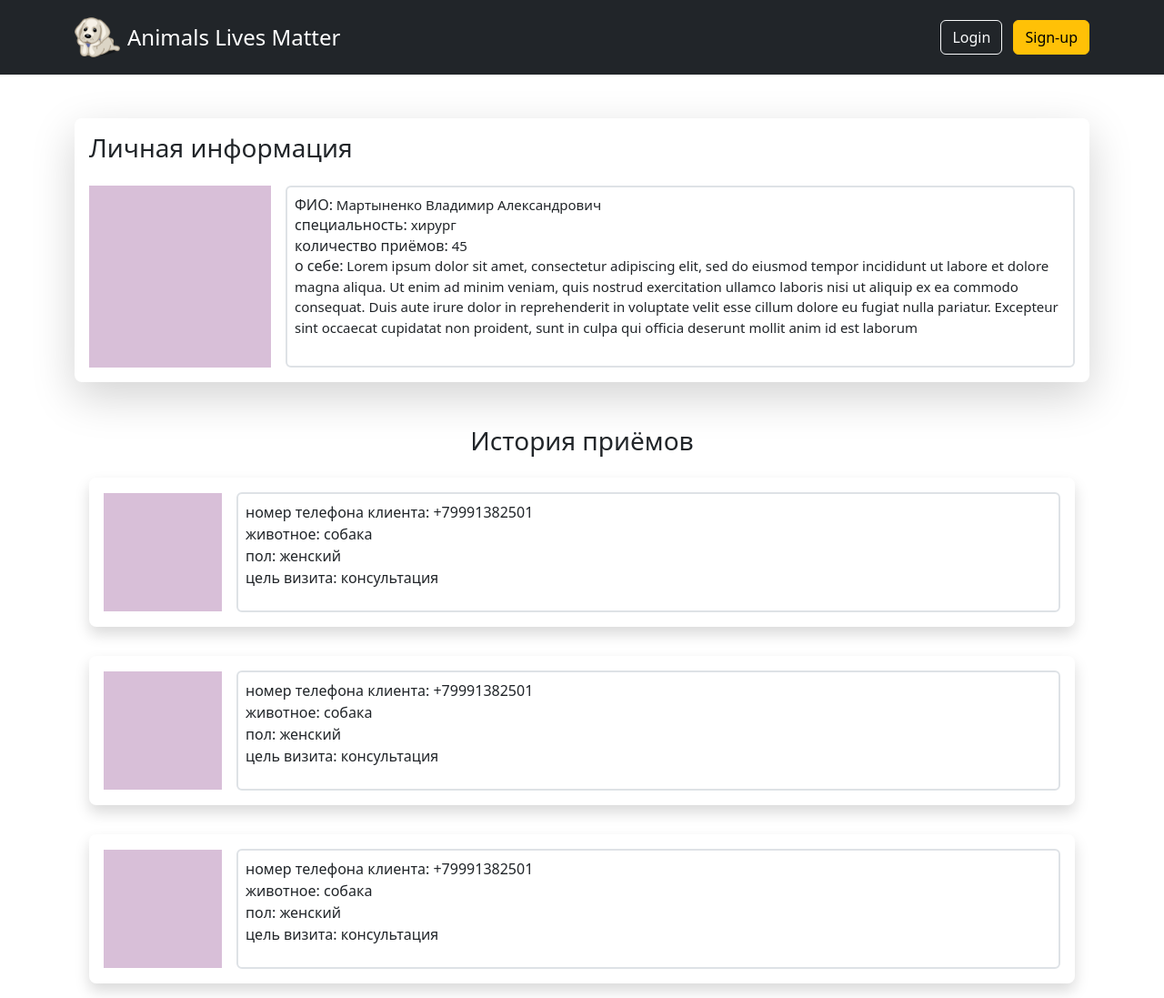
After one commit to Vladimir226/animals_lives_matter, a Flask app: page / in a window 1280 px wide. The commit adds this page. Shown: the whole page at 91% size. Run offline with Flask 2, Linux system fonts and the light colour scheme.

Commit message:
create first maket

```diff
--- /dev/null
+++ b/static/css/main.css
@@ -0,0 +1,33 @@
+.profile-img
+{
+    width: 200px;
+    height: 200px;
+
+    min-width: 200px;
+
+    background-color: thistle;
+
+}
+ul{
+
+    padding: 0;
+    list-style-type: none
+}
+
+.profile
+{
+
+
+}
+.profile-ul
+{
+    font-size: 15px;
+
+}
+.h-reception-img
+{
+    width: 130px;
+    height: 130px;
+
+    background-color: thistle;
+}
--- a/templates/base.html
+++ b/templates/base.html
@@ -13,7 +13,34 @@
 </head>
 <body>
 
+    <header class="p-3 bg-dark text-white">
+        <div class="container">
+          <div class="d-flex flex-wrap align-items-center justify-content-center justify-content-lg-start">
+            <a href="/" class="d-flex align-items-center mb-2 mb-lg-0 text-white text-decoration-none">
+              <img class="bi me-2" width="50" height="50" role="img" aria-label="Bootstrap" src = "../static/icons/main_icon.png"></img>
+            </a>
+            <span class="fs-4">Animals Lives Matter</span>
+            <ul class="nav col-12 col-lg-auto me-lg-auto mb-2 justify-content-center mb-md-0">
+              <!-- <li><a href="#" class="nav-link px-2 text-secondary">Home</a></li> -->
+            </ul>
 
+            <!-- <form class="col-12 col-lg-auto mb-3 mb-lg-0 me-lg-3">
+              <input type="search" class="form-control form-control-dark" placeholder="Search..." aria-label="Search">
+            </form> -->
+
+            <div class="text-end">
+              <button type="button" class="btn btn-outline-light me-2">Login</button>
+              <button type="button" class="btn btn-warning">Sign-up</button>
+            </div>
+          </div>
+        </div>
+      </header>
+
+
+    <div class="container">
+
+        {%block body%}  {%endblock%}
+    </div>
 
     <script src="https://cdn.jsdelivr.net/npm/bootstrap@5.2.2/dist/js/bootstrap.bundle.min.js" integrity="sha384-OERcA2EqjJCMA+/3y+gxIOqMEjwtxJY7qPCqsdltbNJuaOe923+mo//f6V8Qbsw3" crossorigin="anonymous"></script>
 </body>
--- /dev/null
+++ b/templates/index.html
@@ -0,0 +1,77 @@
+{% extends 'base.html' %}
+
+{%block title%}
+ main page
+{%endblock%}
+
+{%block body%}
+<div class="profile p-3 mt-5 shadow-lg rounded-3">
+    <h3 class="profile-title mb-4">Личная информация</h3>
+    <div class="profile-container d-flex ">
+        <div class="profile-img"></div>
+        <div class="profile-info ms-3 p-2 border border-2 rounded-2 flex-grow-1">
+            <ul class="profile-ul">
+                <li class="full-name"> <h6 class="d-inline">ФИО:</h6> <div class="text d-inline">Мартыненко Владимир Александрович</div></li>
+                <li class="specialization"> <h6 class="d-inline">специальность:</h6> <div class="text d-inline">хирург</div></li>
+                <li class="count-reception"><h6 class="d-inline"> количество приёмов:</h6> <div class="text d-inline">45</div> </li>
+                <li class="about-me"><h6 class="d-inline">о себе:</h6> <div class="text d-inline">Lorem ipsum dolor sit amet,
+                     consectetur adipiscing elit, sed do eiusmod tempor incididunt ut labore et dolore magna aliqua.
+                     Ut enim ad minim veniam, quis nostrud exercitation ullamco laboris nisi ut aliquip ex ea commodo consequat.
+                      Duis aute irure dolor in reprehenderit in voluptate velit esse cillum dolore eu fugiat nulla pariatur.
+                       Excepteur sint occaecat cupidatat non proident,
+                     sunt in culpa qui officia deserunt mollit anim id est laborum</div> </li>
+            </ul>
+        </div>
+    </div>
+</div>
+<div class="list-receptions mt-5">
+    <h3 class="list-title text-center">История приёмов</h3>
+    <div class="d-flex flex-column">
+
+        <div class="h-reception shadow p-3 rounded-3 m-3">
+            <div class="h-reception-container d-flex align-items-center">
+                <div class="h-reception-img"></div>
+                <div class="h-reception-info  ms-3 p-2 border border-2 rounded-2 flex-grow-1">
+                    <ul class="h-reception-ul">
+                        <li class="phone"> <h6 class="d-inline">номер телефона клиента:</h6> <div class="text d-inline">+79991382501</div></li>
+                        <li class="creature"> <h6 class="d-inline">животное:</h6> <div class="text d-inline">собака</div></li>
+                        <li class="gender"><h6 class="d-inline">пол:</h6> <div class="text d-inline">женский</div></li>
+                        <li class="purpose"><h6 class="d-inline">цель визита:</h6> <div class="text d-inline">консультация</div></li>
+                    </ul>
+                </div>
+            </div>
+        </div>
+
+        <div class="h-reception shadow p-3 rounded-3 m-3">
+            <div class="h-reception-container d-flex align-items-center">
+                <div class="h-reception-img"></div>
+                <div class="h-reception-info  ms-3 p-2 border border-2 rounded-2 flex-grow-1">
+                    <ul class="h-reception-ul">
+                        <li class="phone"> <h6 class="d-inline">номер телефона клиента:</h6> <div class="text d-inline">+79991382501</div></li>
+                        <li class="creature"> <h6 class="d-inline">животное:</h6> <div class="text d-inline">собака</div></li>
+                        <li class="gender"><h6 class="d-inline">пол:</h6> <div class="text d-inline">женский</div></li>
+                        <li class="purpose"><h6 class="d-inline">цель визита:</h6> <div class="text d-inline">консультация</div></li>
+                    </ul>
+                </div>
+            </div>
+        </div>
+
+        <div class="h-reception shadow p-3 rounded-3 m-3">
+            <div class="h-reception-container d-flex align-items-center">
+                <div class="h-reception-img"></div>
+                <div class="h-reception-info  ms-3 p-2 border border-2 rounded-2 flex-grow-1">
+                    <ul class="h-reception-ul">
+                        <li class="phone"> <h6 class="d-inline">номер телефона клиента:</h6> <div class="text d-inline">+79991382501</div></li>
+                        <li class="creature"> <h6 class="d-inline">животное:</h6> <div class="text d-inline">собака</div></li>
+                        <li class="gender"><h6 class="d-inline">пол:</h6> <div class="text d-inline">женский</div></li>
+                        <li class="purpose"><h6 class="d-inline">цель визита:</h6> <div class="text d-inline">консультация</div></li>
+                    </ul>
+                </div>
+            </div>
+        </div>
+
+    </div>
+
+</div>
+
+{%endblock%}
```
Also changed, not shown: static/icons/main_icon.png (added).
